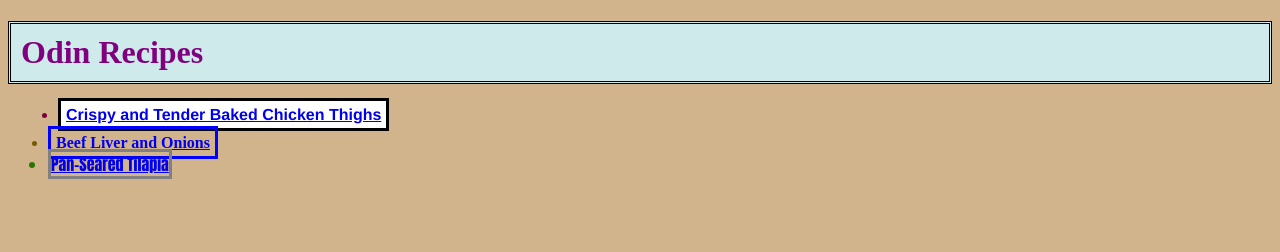
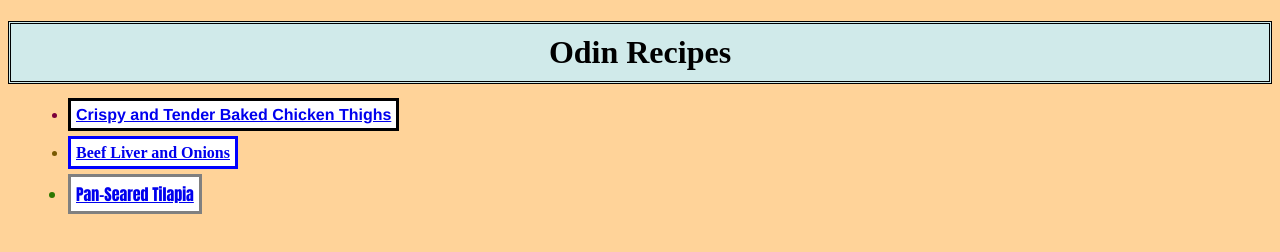
Before and after one commit to AllyciaP/odin-recipes, a plain HTML site: page index.html in a window 1280 px wide. Drawn offline with Linux system fonts and the light colour scheme.

Commit message:
Add CSS properties to style.css

```diff
--- a/style.css
+++ b/style.css
@@ -1,4 +1,4 @@
-/* html {
+html {
     box-sizing: border-box;
   }
 
@@ -7,9 +7,9 @@
   *::after {
     box-sizing: inherit;
   }
-   */
+
 body {
-    background-color: tan;
+    background-color: rgb(255, 211, 153);
 }
 
 .chicken {
@@ -44,12 +44,14 @@ h2 {
 }
 
 h3 {
-    background-color: rgb(17, 56, 7);
+    background-color: rgba(169, 255, 234, 0.911);
 }
 
 .title {
     border: 3px, black, double;
     padding: 10px;
+    color: black;
+    text-align: center;
 }
  .item1 {
     border: 3px, black, solid;
@@ -61,12 +63,24 @@ h3 {
 .item2 {
     border: 3px, blue, solid;
     padding: 5px;
+    background-color: white;
 }
 
 .item3 {
     border: 3px, gray, solid;
+    padding: 5px;
+    background-color: white;
+
 }
 
 .list1 {
-    margin: 10px;
+    margin: 20px;
 }
+
+.list2 {
+    margin: 20px;
+}
+
+.list3 {
+    margin: 20px;
+}
```
